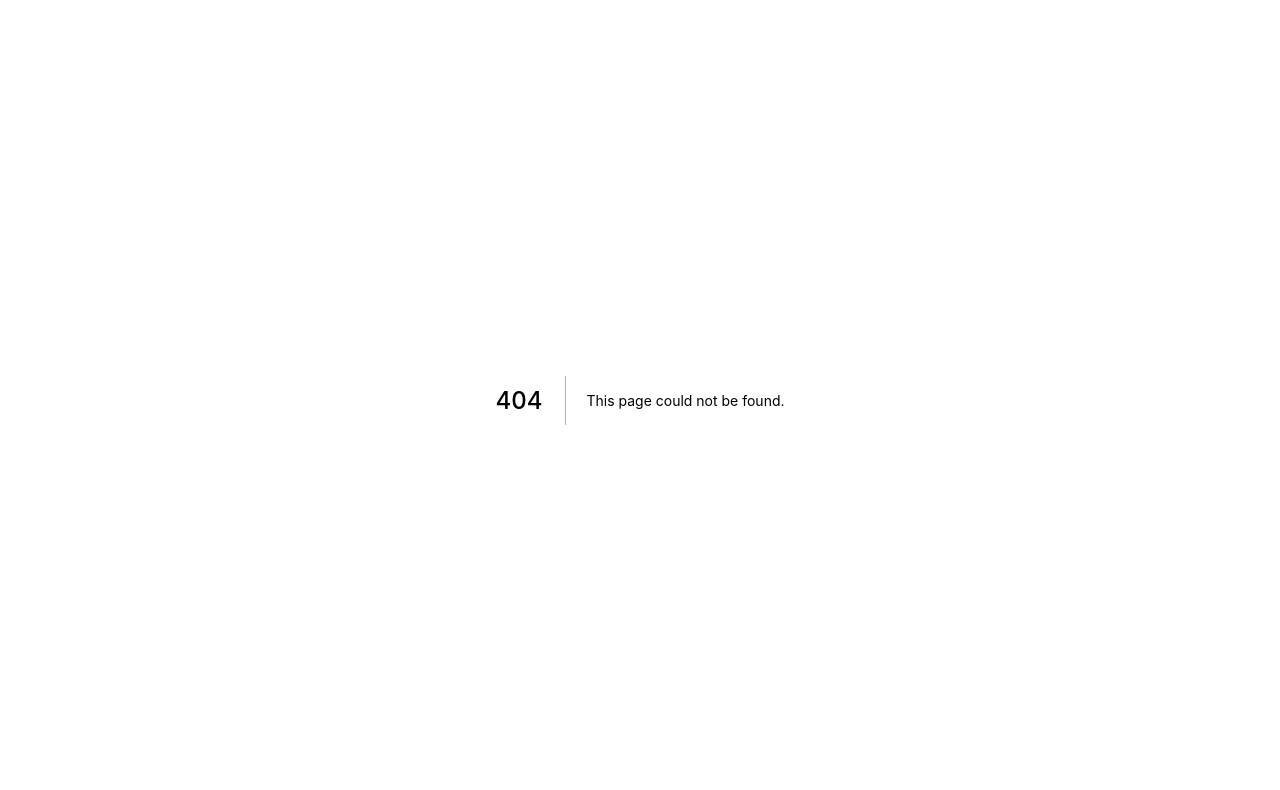
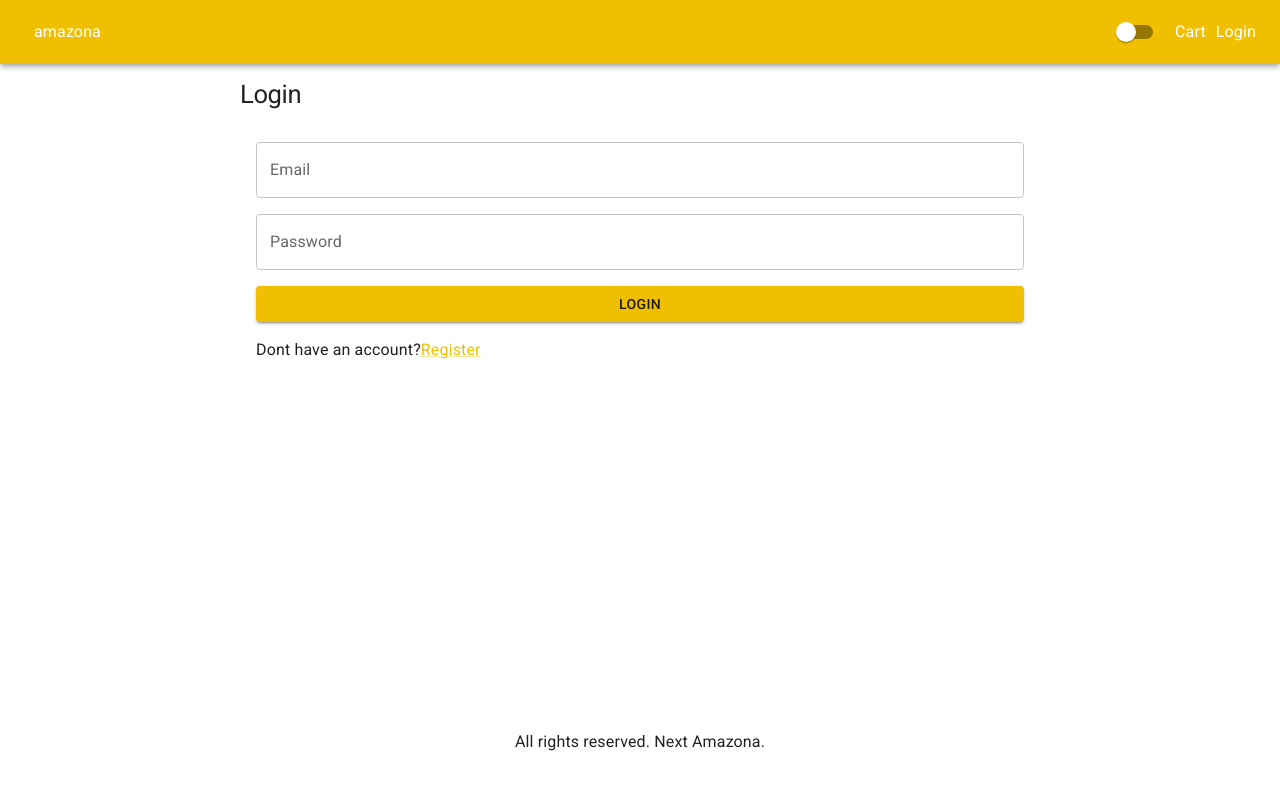
Before and after one commit to Yakushin103/next_test, a Next.js app: page /login in a window 1280 px wide. Before the commit this address had no page. Shown: the top 790 px of the page. Built offline with nearby package versions, Linux system fonts and the light colour scheme.

Commit message:
Added Login component

```diff
--- /dev/null
+++ b/pages/login.js
@@ -0,0 +1,66 @@
+import NextLink from 'next/link'
+
+import Typography from '@mui/material/Typography'
+import List from '@mui/material/List'
+import ListItem from '@mui/material/ListItem'
+import TextField from '@mui/material/TextField'
+import Button from '@mui/material/Button'
+import Link from '@mui/material/Link'
+import Layout from '../components/Layout'
+import { useStyles } from '../utils/styles'
+
+export default function Login() {
+  const classes = useStyles()
+
+  return (
+    <Layout title="Login">
+      <form className={classes.form}>
+        <Typography component="h1" variant="h1">
+          Login
+        </Typography>
+
+        <List>
+          <ListItem>
+            <TextField
+              variant="outlined"
+              fullWidth
+              id="email"
+              label="Email"
+              inputProps={{ type: 'email' }}
+            ></TextField>
+          </ListItem>
+
+          <ListItem>
+            <TextField
+              variant="outlined"
+              fullWidth
+              id="password"
+              label="Password"
+              inputProps={{ type: 'password' }}
+            ></TextField>
+          </ListItem>
+
+          <ListItem>
+            <Button
+              variant="contained"
+              type="submit"
+              fullWidth
+              color="primary"
+            >
+              Login
+            </Button>
+          </ListItem>
+
+          <ListItem>
+            Dont have an account?
+            <NextLink passHref href="/register">
+              <Link>
+                Register
+              </Link>
+            </NextLink>
+          </ListItem>
+        </List>
+      </form>
+    </Layout>
+  )
+}
--- a/utils/styles.js
+++ b/utils/styles.js
@@ -25,5 +25,9 @@
   },
   section: {
     margin: '10px 0'
+  },
+  form: {
+    maxWidth: 800,
+    margin: '0 auto'
   }
 })
```
Also changed, not shown: pages/cart.js (+7 -0 lines), pages/shipping.js (added, +13 -0 lines).
